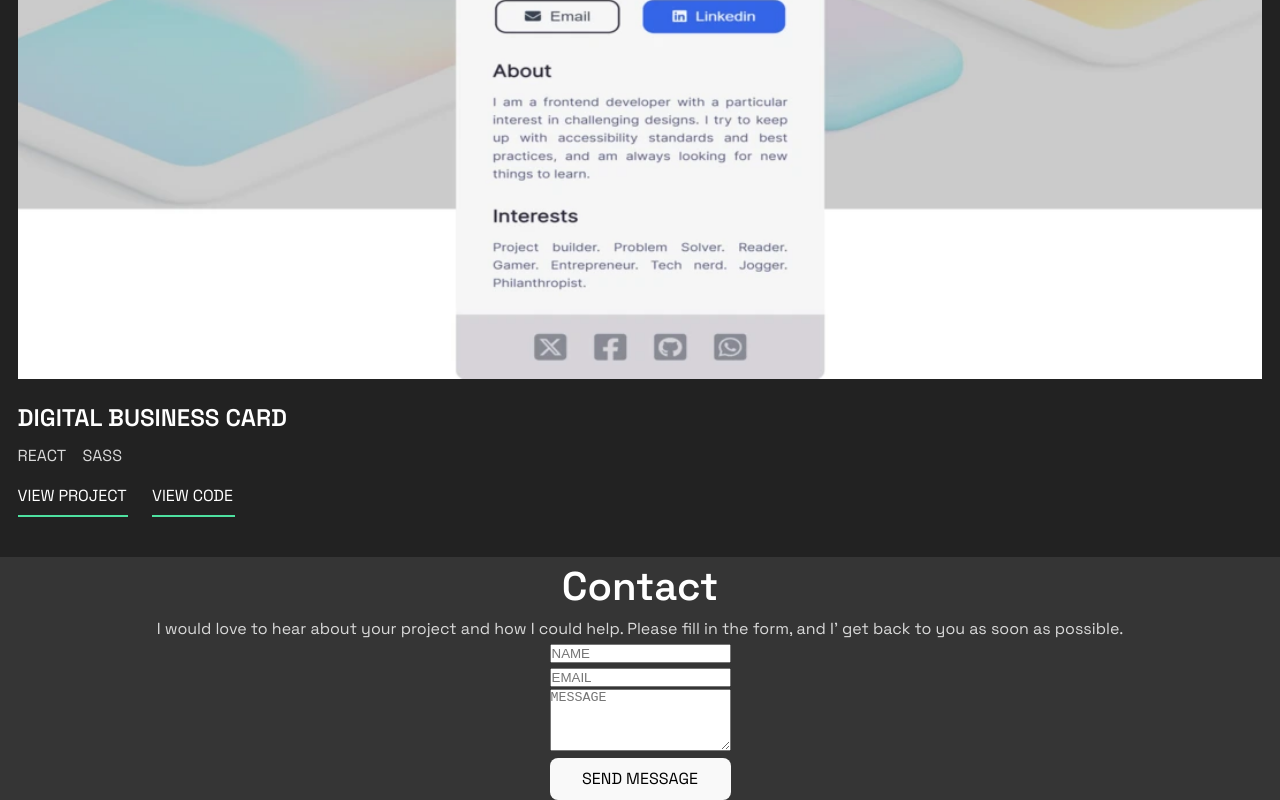
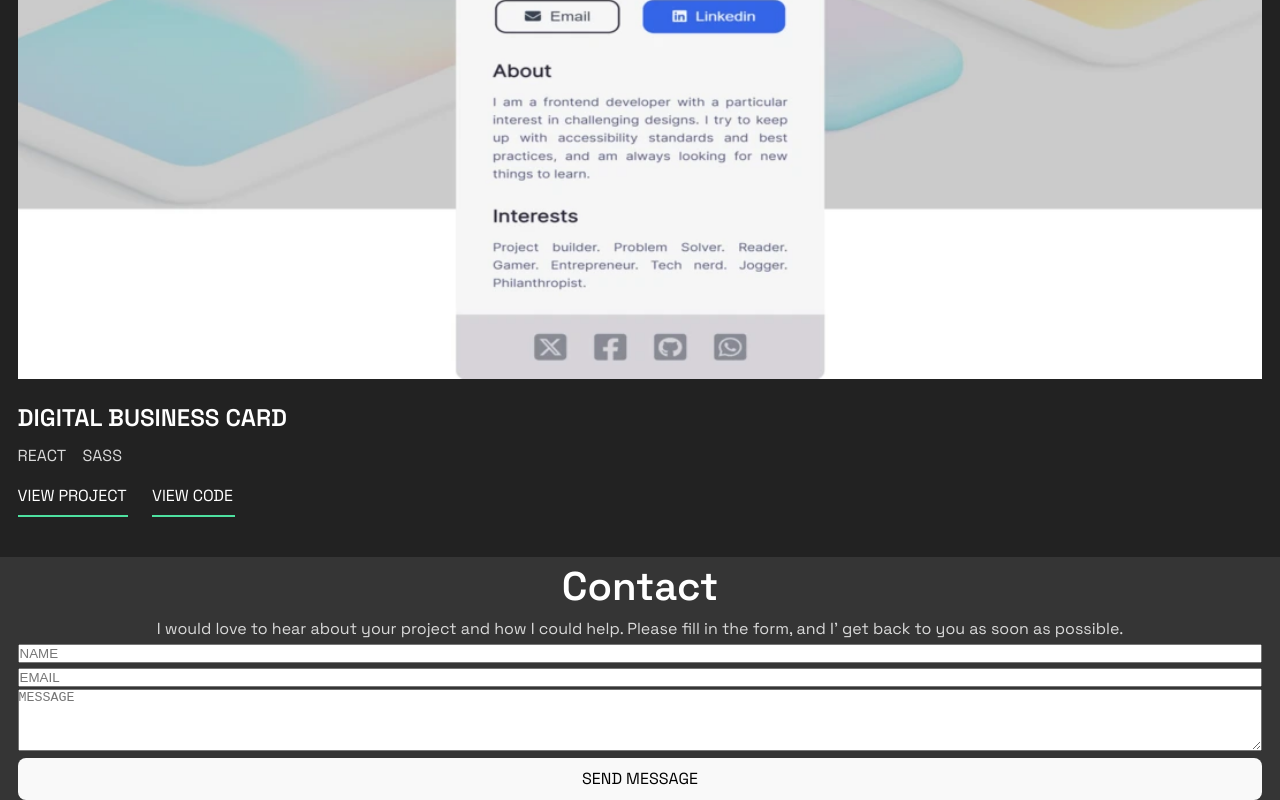
Before and after one commit to luyvannda/luyvannda.github.io, a React (Vite) app: page / in a window 1280 px wide. Shown: the part 6283-7083 px from the top of the page. Built offline with nearby package versions, Linux system fonts and the light colour scheme.

Commit message:
make input and textarea take expand the entire device width

```diff
--- a/src/App.css
+++ b/src/App.css
@@ -245,8 +245,9 @@ body {
   color: #D9D9D9;
 }
 .form-container form {
-  display: flex;
-  flex-direction: column;
+  display: grid;
+  grid-template-columns: repeat(1, 1fr);
+  width: 100%;
 }
 .form-container form #name,
 .form-container form #email,
--- a/src/App.scss
+++ b/src/App.scss
@@ -304,8 +304,9 @@ body {
   }
 
   form {
-    display: flex;
-    flex-direction: column;
+    display: grid;
+    grid-template-columns: repeat(1, 1fr);
+    width: 100%;
 
     #name,
     #email,
```
Also changed, not shown: 1 other file (tests, documents, lock files or other folders).
